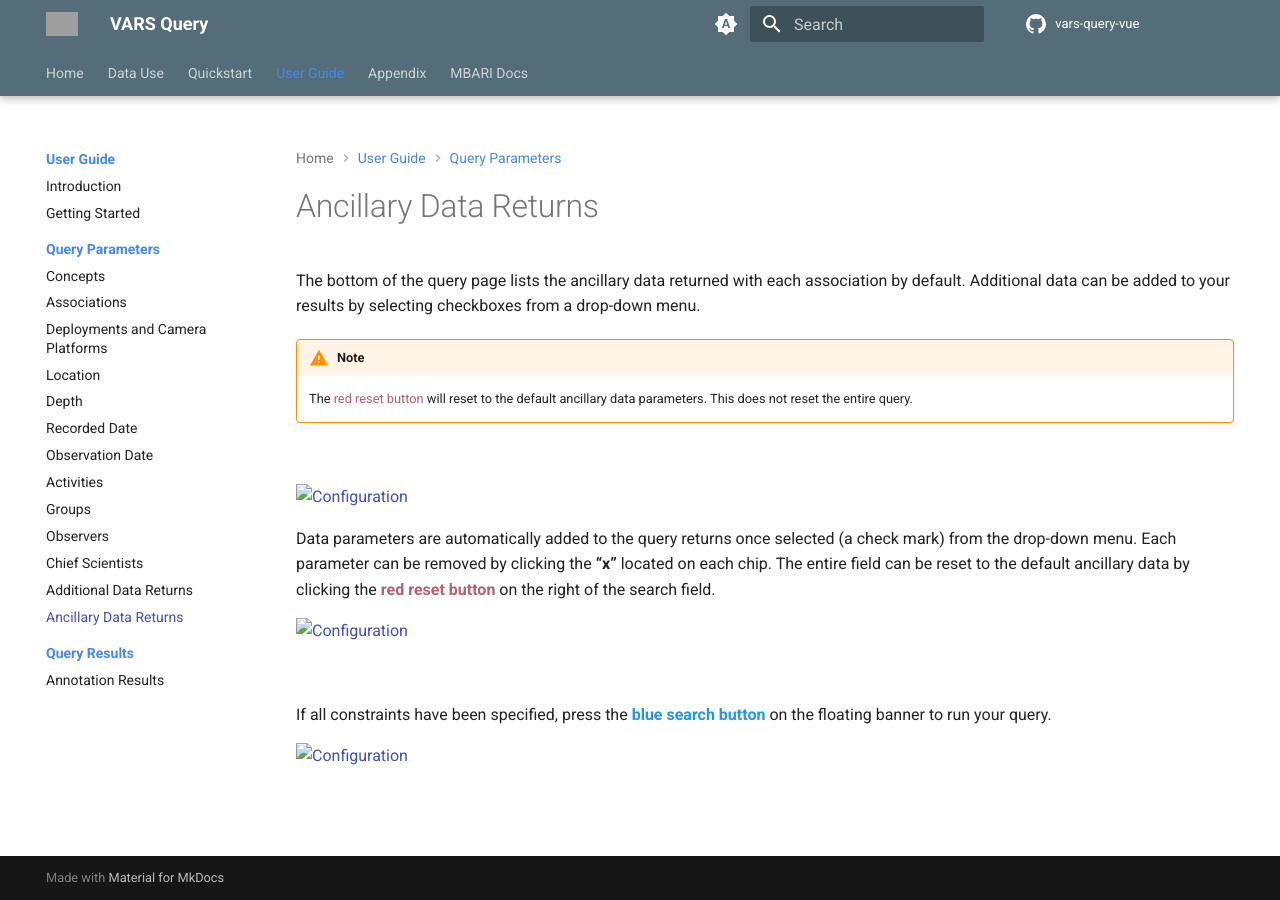
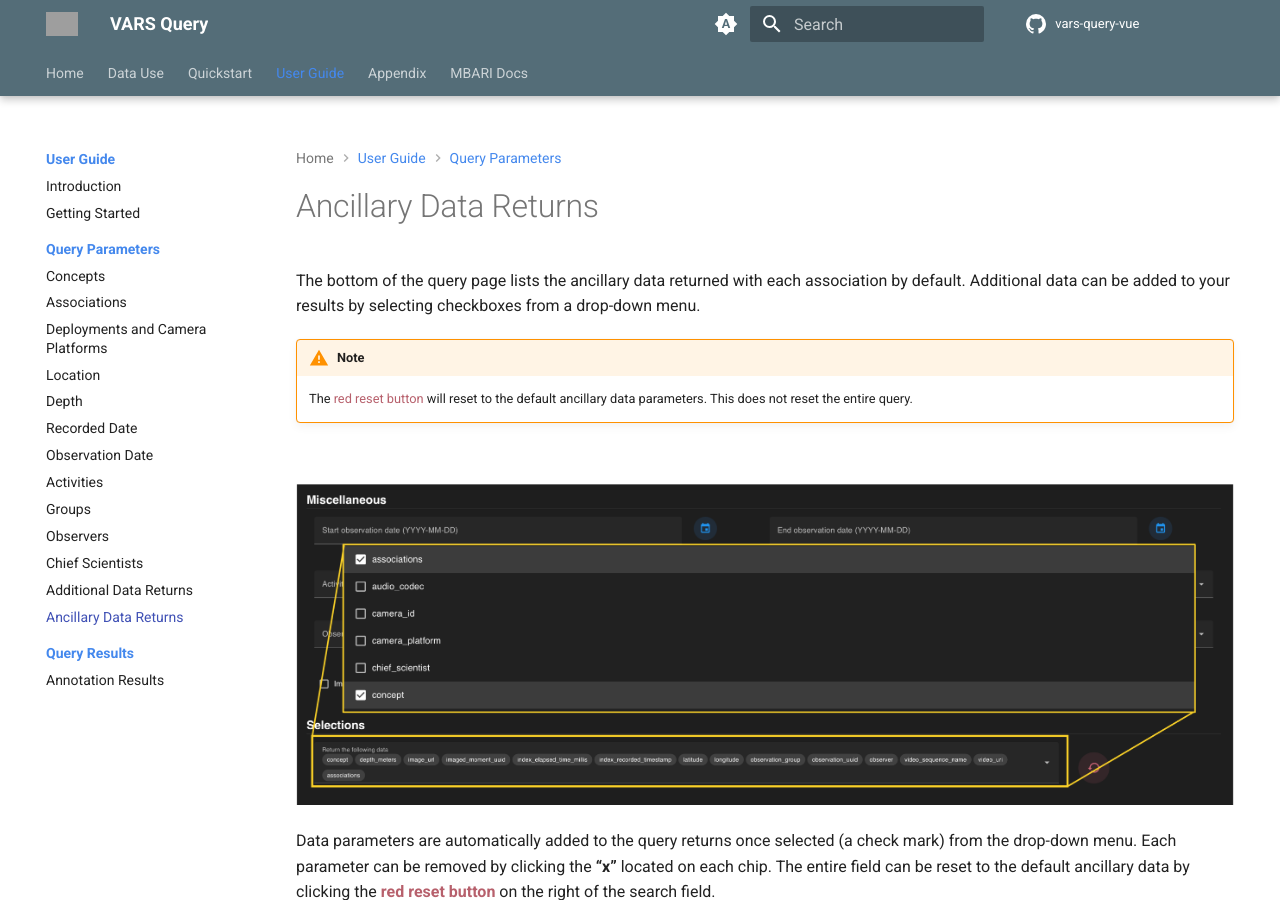
Before and after one commit to mbari-org/vars-query-vue, an MkDocs documentation site: the page built from docs/doc_14_ancillary_data_returns.md, in a window 1280 px wide and 900 px high. Built offline with MkDocs 1.6.1 and Material for MkDocs 9.7.7, drawn with Linux system fonts in a browser that asks for light colours; comment, search, counter and statistics services are not loaded; grey boxes are pictures that could not be loaded.

Commit message:
image fix

```diff
--- a/docs/doc_14_ancillary_data_returns.md
+++ b/docs/doc_14_ancillary_data_returns.md
@@ -5,15 +5,15 @@ The bottom of the query page lists the ancillary data returned with each associa
 
 <br>
 
-![Configuration](/docs/assets/images/ancillary_data.png)
+![Configuration](assets/images/ancillary_data.png)
 
 
 Data parameters are automatically added to the query returns once selected (a check mark) from the drop-down menu. Each parameter can be removed by clicking the **“x”** located on each chip. The entire field can be reset to the default ancillary data by clicking the <span style="color:#B7606c;">**red reset button**</span> on the right of the search field.
 
-![Configuration](/docs/assets/images/ancillary_data_example.png)
+![Configuration](assets/images/ancillary_data_example.png)
 
 <br>
 
 If all constraints have been specified, press the <span style="color:#2095f2;">**blue search button**</span> on the floating banner to run your query.
 
-![Configuration](/docs/assets/images/search_button.png)
+![Configuration](assets/images/search_button.png)
```
Also changed, not shown: docs/doc_13_additional_returns.md (+2 -2 lines).
